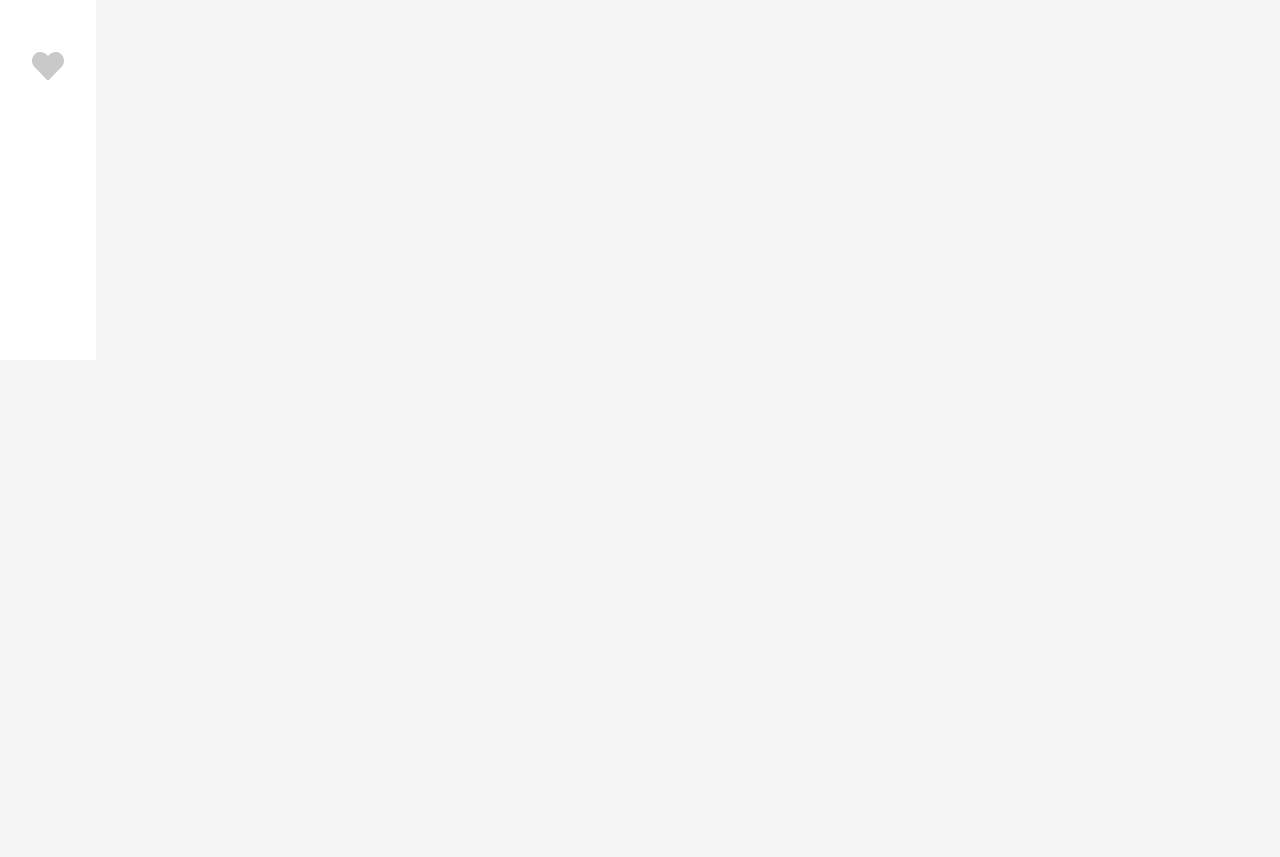
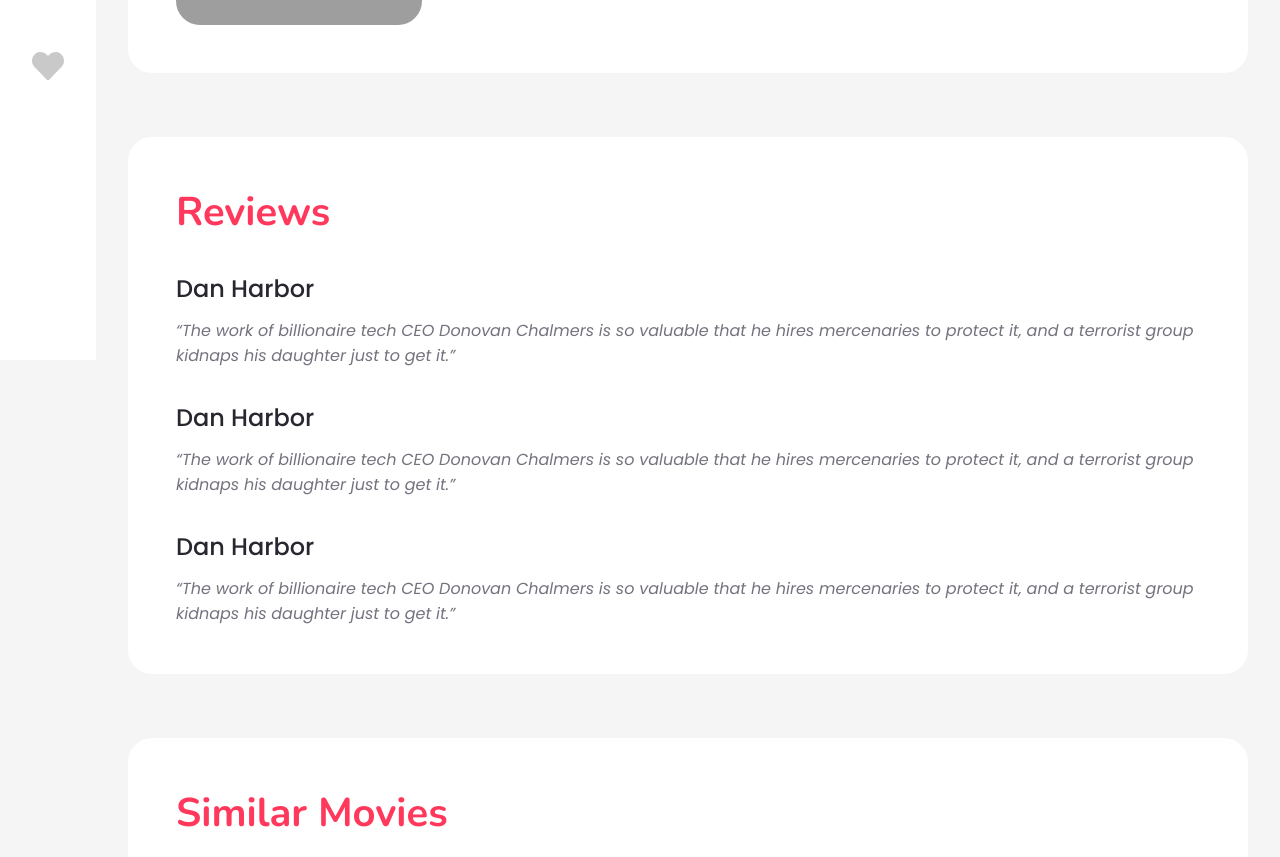
Before and after one commit to lucioeiras/4movies, a React (Create React App) app: page /details in a window 1280 px wide. Shown: the part 440-1297 px from the top of the page. Before the commit the page ends 800 px from the top, so only its background shows below. Built offline with nearby package versions, Linux system fonts and the light colour scheme; grey boxes are pictures that could not be loaded.

Commit message:
📦 ADD: Details page layout

```diff
--- a/src/pages/Details/index.tsx
+++ b/src/pages/Details/index.tsx
@@ -1,13 +1,53 @@
+import PageContent from '../../components/PageContent';
 import Sidebar from '../../components/Sidebar';
+import MovieInfo from '../../components/MovieInfo';
+import MoviesList from '../../components/MoviesList';
 
-import { Container } from './styles';
+import { Container, Reviews, Review } from './styles';
 
 const Details = () => {
   return (
     <Container>
       <Sidebar />
 
-      <h1>Details</h1>
+      <PageContent>
+        <MovieInfo />
+
+        <Reviews>
+          <h2>Reviews</h2>
+
+          <div>
+            <Review>
+              <h3>Dan Harbor</h3>
+              <p>
+                “The work of billionaire tech CEO Donovan Chalmers is so
+                valuable that he hires mercenaries to protect it, and a
+                terrorist group kidnaps his daughter just to get it.”
+              </p>
+            </Review>
+
+            <Review>
+              <h3>Dan Harbor</h3>
+              <p>
+                “The work of billionaire tech CEO Donovan Chalmers is so
+                valuable that he hires mercenaries to protect it, and a
+                terrorist group kidnaps his daughter just to get it.”
+              </p>
+            </Review>
+
+            <Review>
+              <h3>Dan Harbor</h3>
+              <p>
+                “The work of billionaire tech CEO Donovan Chalmers is so
+                valuable that he hires mercenaries to protect it, and a
+                terrorist group kidnaps his daughter just to get it.”
+              </p>
+            </Review>
+          </div>
+        </Reviews>
+
+        <MoviesList title="Similar Movies" />
+      </PageContent>
     </Container>
   );
 };
--- a/src/pages/Details/styles.ts
+++ b/src/pages/Details/styles.ts
@@ -1,7 +1,53 @@
 import styled from 'styled-components';
+
+import colors from '../../styles/colors';
 
 export const Container = styled.div`
   height: 100vh;
-
   display: flex;
 `;
+
+export const Reviews = styled.section`
+  width: 100%;
+  max-width: 112rem;
+
+  border-radius: 2.4rem;
+  background: ${colors.card};
+
+  padding: 4.8rem;
+  margin-top: 6.4rem;
+
+  > h2 {
+    color: ${colors.primary};
+    font-size: 4rem;
+  }
+
+  > div {
+    margin-top: 32px;
+  }
+
+  @media (max-width: 700px) {
+    > div {
+      grid-template-columns: 1fr 1fr;
+    }
+  }
+`;
+
+export const Review = styled.div`
+  & + & {
+    margin-top: 3.2rem;
+  }
+
+  > h3 {
+    color: ${colors.title};
+    font: 500 2.4rem 'Poppins';
+  }
+
+  > p {
+    color: ${colors.text};
+    font: 400 1.6rem 'Poppins';
+    font-style: italic;
+
+    margin-top: 1.2rem;
+  }
+`;
```
